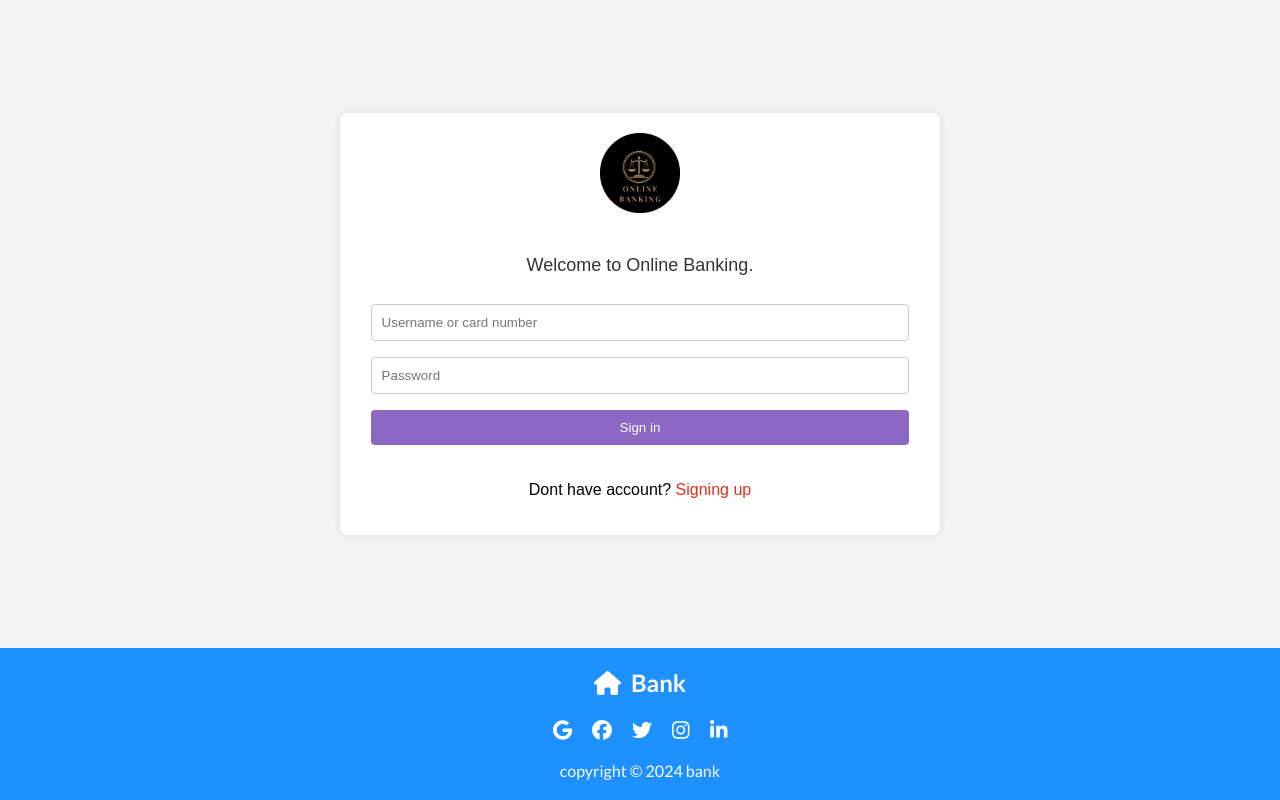
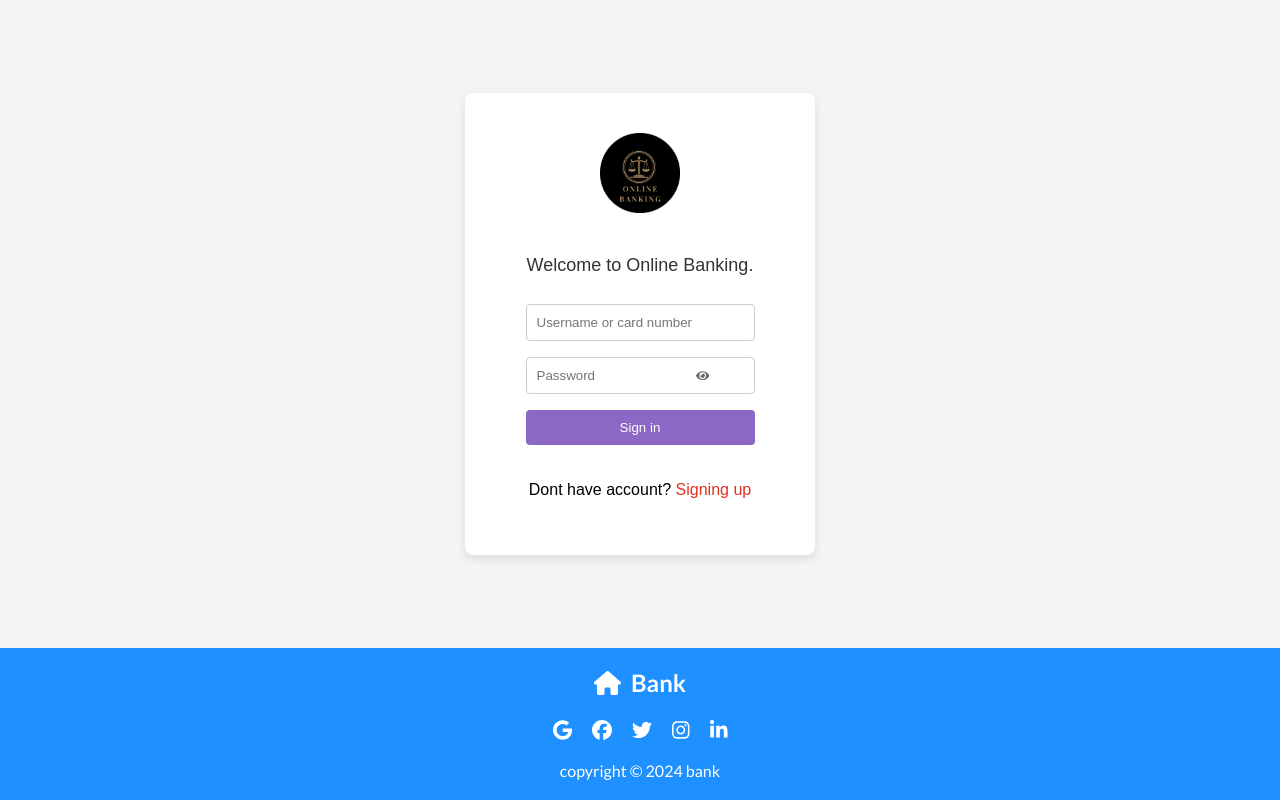
Before and after one commit to minhle0303/Online_banking_master, a React (Create React App) app: page /login in a window 1280 px wide. Built offline with nearby package versions, Linux system fonts and the light colour scheme.

Commit message:
minh push

```diff
--- a/src/Components/LoginForm.js
+++ b/src/Components/LoginForm.js
@@ -3,6 +3,7 @@ import { Link, Navigate, useNavigate } from 'react-router-dom';
 import logo from '../images/Online-Banking (1)-fotor-2024072118758.png';
 import axios from 'axios';
 import { jwtDecode } from 'jwt-decode';
+import { FaEye, FaEyeSlash } from 'react-icons/fa';
 
 
 function LoginForm() {
@@ -10,6 +11,8 @@ function LoginForm() {
     const navigate = useNavigate();
     const [errors, setError] = useState("");
     const [remainingAttempts, setRemainingAttempts] = useState(null);
+    const [showPassword, setShowPassword] = useState(false);
+
 
 
 
@@ -36,7 +39,7 @@ function LoginForm() {
                     }
                 }
                 console.log("tokenDecoded", tokenDecoded);
-                console.log("data",res.data.data);
+                console.log("data", res.data.data);
             })
             .catch(
                 err => {
@@ -54,10 +57,13 @@ function LoginForm() {
                     console.log(err)
                 })
     }
+    const togglePasswordVisibility = () => {
+        setShowPassword(!showPassword);
+    };
 
     return (
         <div className='form-login'>
-            <div className="form-container">
+            <div className="form-container-login">
                 <div className="logo">
                     <img src={logo} alt="OnlineBanking" /> {/* Update the path as needed */}
                 </div>
@@ -71,13 +77,23 @@ function LoginForm() {
                         onChange={handleChangeInput}
                         required
                     />
+                    <div className="password-container">
+                    <button onClick={togglePasswordVisibility} type="button" className="password-toggle1">
+                            {showPassword ? <FaEyeSlash /> : <FaEye />}
+                        </button>
                         <input
-                        type="password"
+                            type={showPassword ? "text" : "password"}
                             placeholder="Password"
                             name="password"
                             onChange={handleChangeInput} value={userLogin.password}
                             required
+
                         />
+
+                    </div>
+
+
+
                     {errors && <div className="error">{errors}</div>}
 
                     <button type="submit">Sign in</button>
--- a/src/Components/Register.js
+++ b/src/Components/Register.js
@@ -184,7 +184,7 @@ function Register() {
 
     return (
         <div className='form-login'>
-            <div className="form-container">
+            <div className="form-container-login">
                 <div className="logo">
                     <img src={logo} alt="OnlineBanking" /> {/* Update the path as needed */}
                 </div>
--- a/src/Components/adminPages/FormInput.jsx
+++ b/src/Components/adminPages/FormInput.jsx
@@ -22,7 +22,7 @@ const FormInput = (props) => {
         }
         focused={focused.toString()}
       />
-      <span>{errorMessage}</span>
+      <span className="span1">{errorMessage}</span>
     </div>
   );
 };
--- a/src/Components/adminPages/formInput.css
+++ b/src/Components/adminPages/formInput.css
@@ -16,7 +16,7 @@
   color: gray;
 } */
 
-span {
+.span1 {
   font-size: 12px;
   padding: 3px;
   color: red;
--- a/src/Components/userPages/Transfer.js
+++ b/src/Components/userPages/Transfer.js
@@ -218,7 +218,7 @@ function Transfer(props) {
                 {showTransferDetails && (
                     <div className="modal">
                         <div className="modal-content">
-                            <span className="close" onClick={closeModal}>&times;</span>
+                            <span className="close" onClick={closeModal}>&times;x</span>
                             <h1>Transfer Details</h1>
                             <p><strong>From Account:</strong> {transferDetails.fromAccount}</p>
                             <p><strong>To Account:</strong> {transferDetails.toAccount}</p>
--- a/src/index.css
+++ b/src/index.css
@@ -934,7 +934,7 @@ nav .menu-btn,
 }
 
 /* Styling for the login form container */
-.form-container {
+.form-container-login {
   display: flex;
   flex-direction: column;
   justify-content: center; /* Căn giữa các thành phần theo chiều dọc */
@@ -1059,7 +1059,17 @@ input[type="text"] {
   border-radius: 4px;
   box-sizing: border-box;
 }
-
+.password-toggle1 {
+  position: absolute;
+  left: 150px; /* Khoảng cách từ cạnh phải của container */
+  border: none;
+  background: none;
+  cursor: pointer;
+  color: #666;
+  height: 100%; /* Chiều cao tối đa trong container */
+  display: flex;
+  align-items: center; /* Canh giữa icon theo chiều dọc */
+}
 .password-toggle {
   position: absolute;
   left: 227px; /* Khoảng cách từ cạnh phải của container */
@@ -1080,6 +1090,8 @@ input[type="text"] {
   width: 250px;
   height: 100vh; /* Full height */
   position: fixed; /* Sidebar will stay in place when you scroll */
+  overflow-y: auto; /* Enables vertical scrolling when content overflows */
+
 }
 
 .logo-user {
@@ -1229,6 +1241,8 @@ input[type="text"] {
 
 .arrow {
   transition: transform 3s ease; /* Smooth transition for arrow rotation */
+  font-size: 12px; /* Adjust size as needed */
+  margin-left: 5px;
 }
 
 /* Optional: Rotate arrow when submenu is open */
```
Also changed, not shown: src/Components/userPages/TransactionHistory.js (line endings or trailing spaces). Lines whose indentation alone changed are shown as unchanged.
